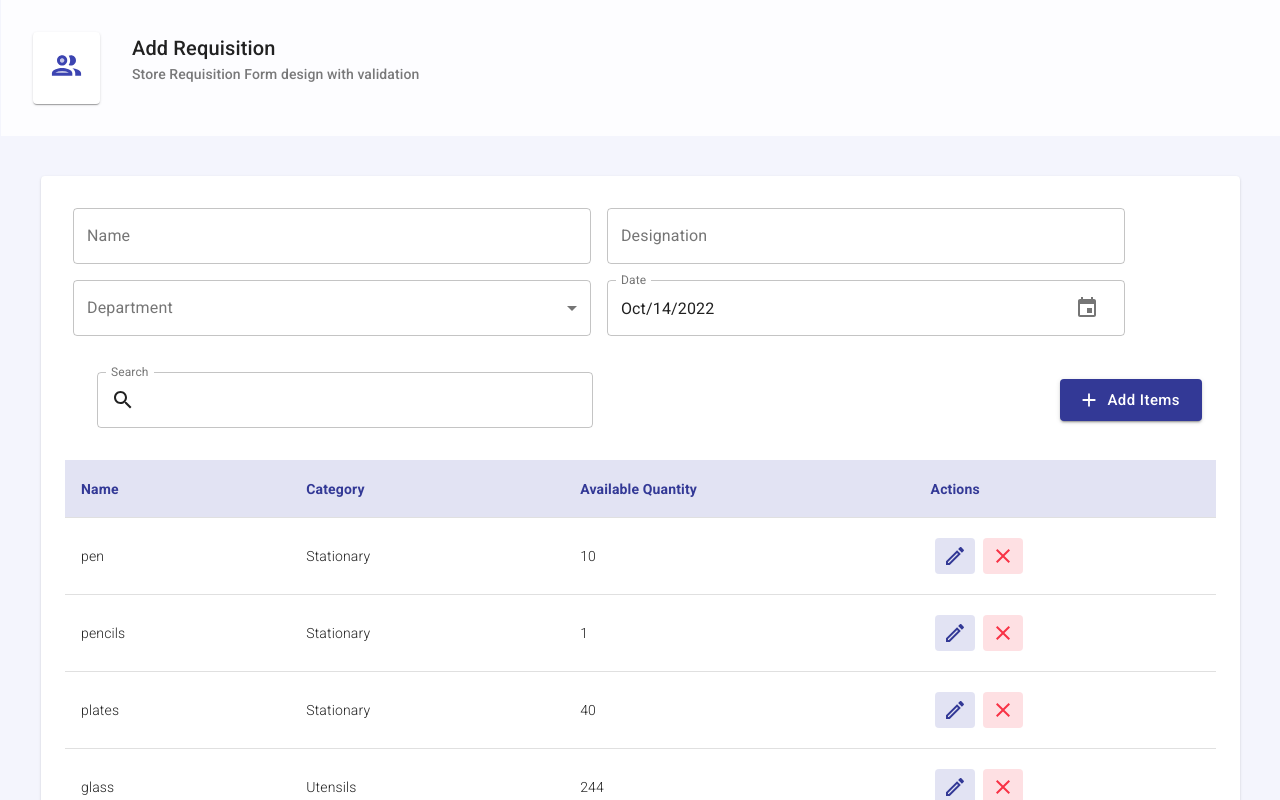
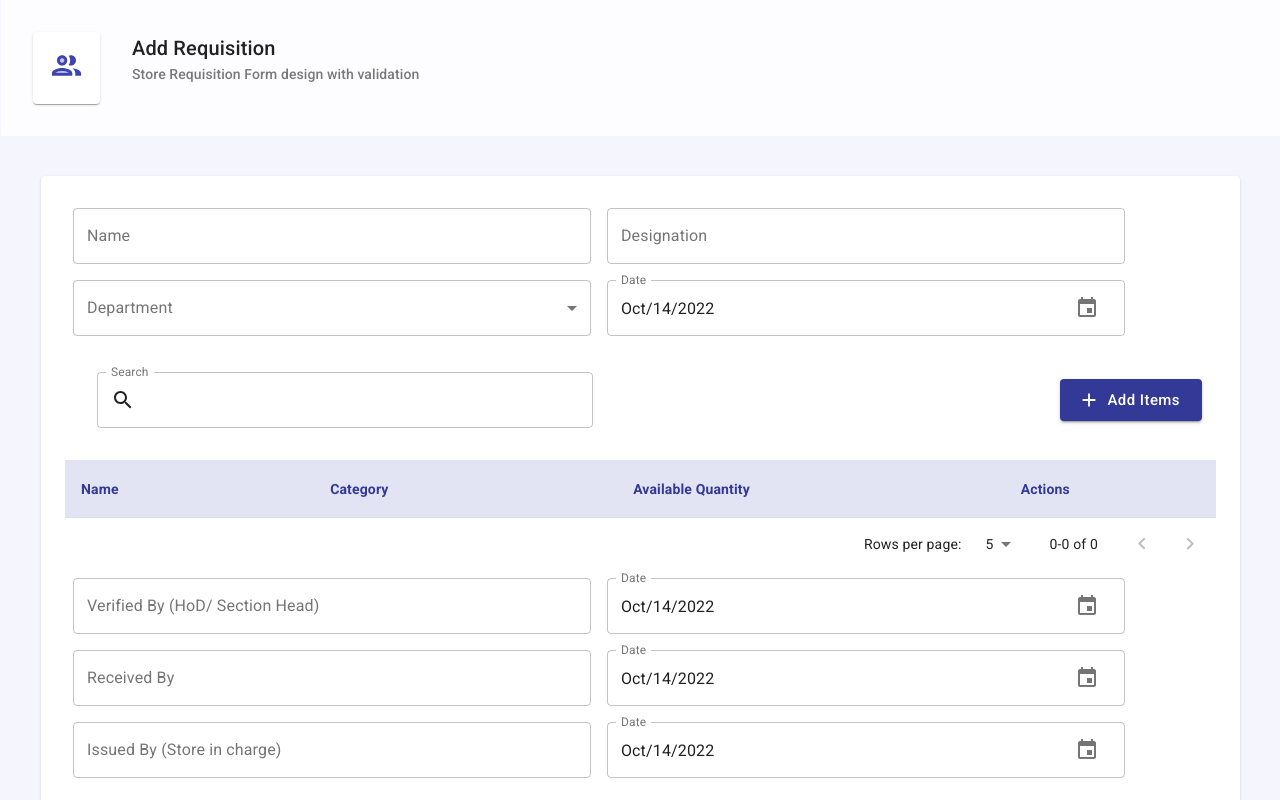
Before and after one commit to zeeshangondal/MUI-Work, a React (Create React App) app: page / in a window 1280 px wide. Shown: the top 800 px of the page. Built offline with nearby package versions, Linux system fonts and the light colour scheme.

Commit message:
temp 5 requisition commit

```diff
--- a/src/pages/Requisitions/RequisitionForm.js
+++ b/src/pages/Requisitions/RequisitionForm.js
@@ -57,7 +57,7 @@ export default function RequisitionForm(props) {
     const classes = useStyles()
 
     const { addOrEdit, recordForEdit } = props;
-    const [addedItems, setAddedItems] = React.useState(itemService.getItems())
+    const [addedItems, setAddedItems] = React.useState([])
     const [filterFn, setFilterFn] = useState({ fn: items => { return items; } })
     const [notify, setNotify] = useState({ isOpen: false, message: '', type: '' })
     const [openPopup, setOpenPopup] = useState(false)
@@ -232,7 +232,6 @@ export default function RequisitionForm(props) {
                     <TableBody>
                         {
                             recordsAfterPagingAndSorting().map((item) => {
-                                console.log(item,"added")
                                 return (
                                     <TableRow key={item.id}>
                                         <TableCell>{item.name}</TableCell>
@@ -264,7 +263,14 @@ export default function RequisitionForm(props) {
                     </TableBody>
                 </TblContainer>
                 <TblPagination />
-
+                <Notification
+                    notify={notify}
+                    setNotify={setNotify}
+                />
+                <ConfirmDialog
+                    confirmDialog={confirmDialog}
+                    setConfirmDialog={setConfirmDialog}
+                />
                 <Grid container>
                     <Grid item xs={12}>
                         <Controls.Input
```
